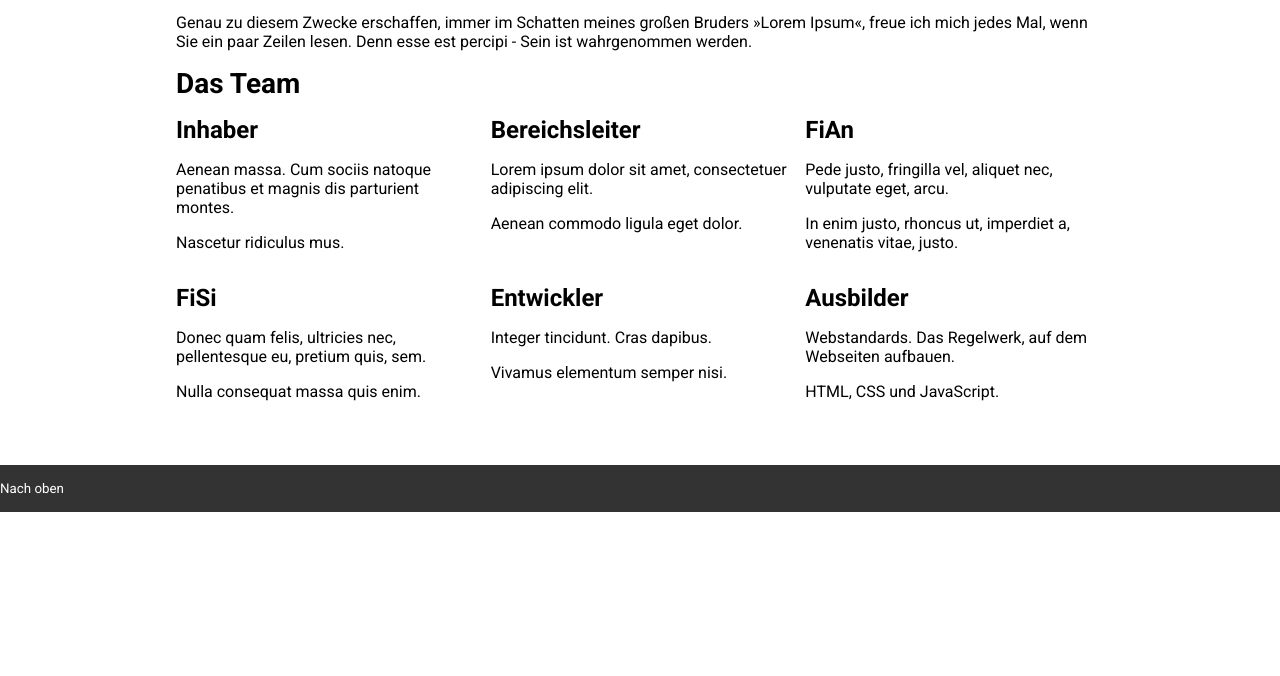
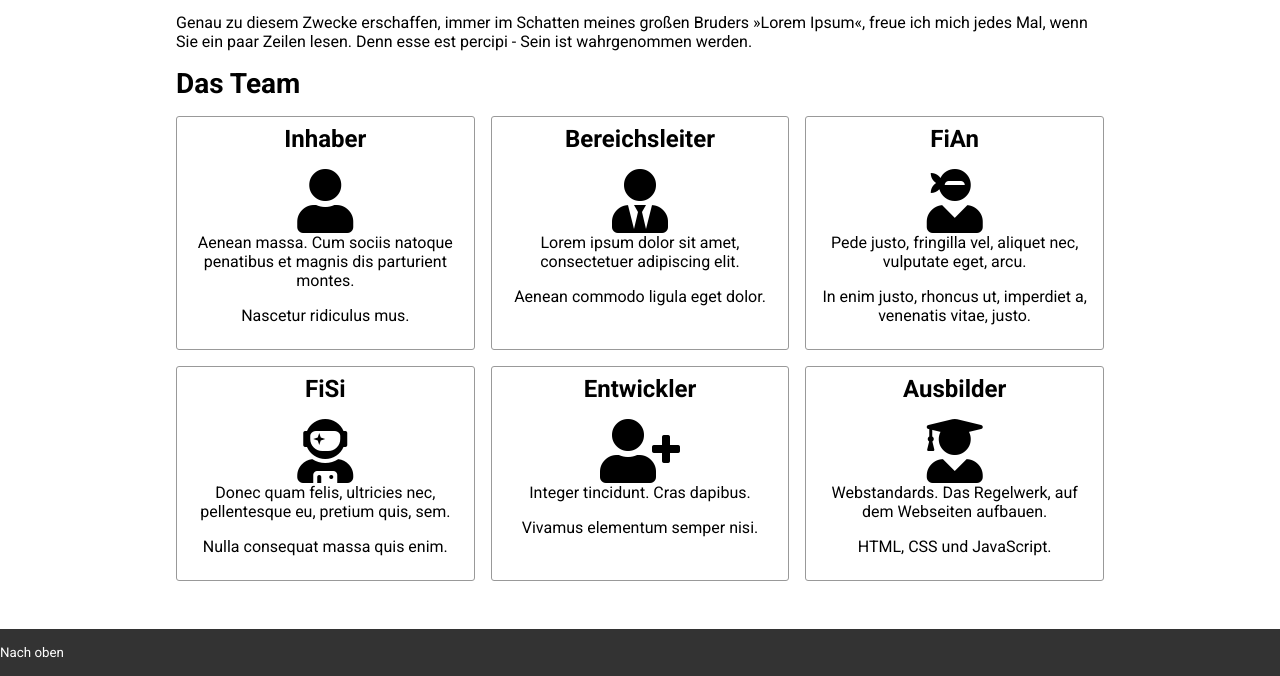
Before and after one commit to HelixOW/Webproject, a plain HTML site: page ueber_uns.html in a window 1280 px wide. Shown: the part 228-904 px from the top of the page. Before the commit the page ends 800 px from the top, so only its background shows below. Drawn offline with Linux system fonts and the light colour scheme.

Commit message:
mitglied klasse

```diff
--- a/css/content.css
+++ b/css/content.css
@@ -81,6 +81,14 @@
         margin: 0;
     }
 
+    .mitglied {
+        text-align: center;
+
+        border: 1px solid #999;
+        border-radius: 3px;
+        padding: .5rem;
+    }
+
     .kontaktdaten {
         background: #eee;
         padding: 1rem;
--- a/ueber_uns.html
+++ b/ueber_uns.html
@@ -9,6 +9,7 @@
         <title>Startseite - Workshop HTML + CSS</title>
         <link href="./css/style.css" rel="stylesheet">
         <link rel="icon" type="image/x-icon" href="./bilder/favicon.ico">
+        <link href="./fontawesome/css/all.css" rel="stylesheet">
 
     </head>
     <body class="ueber-uns">
```
